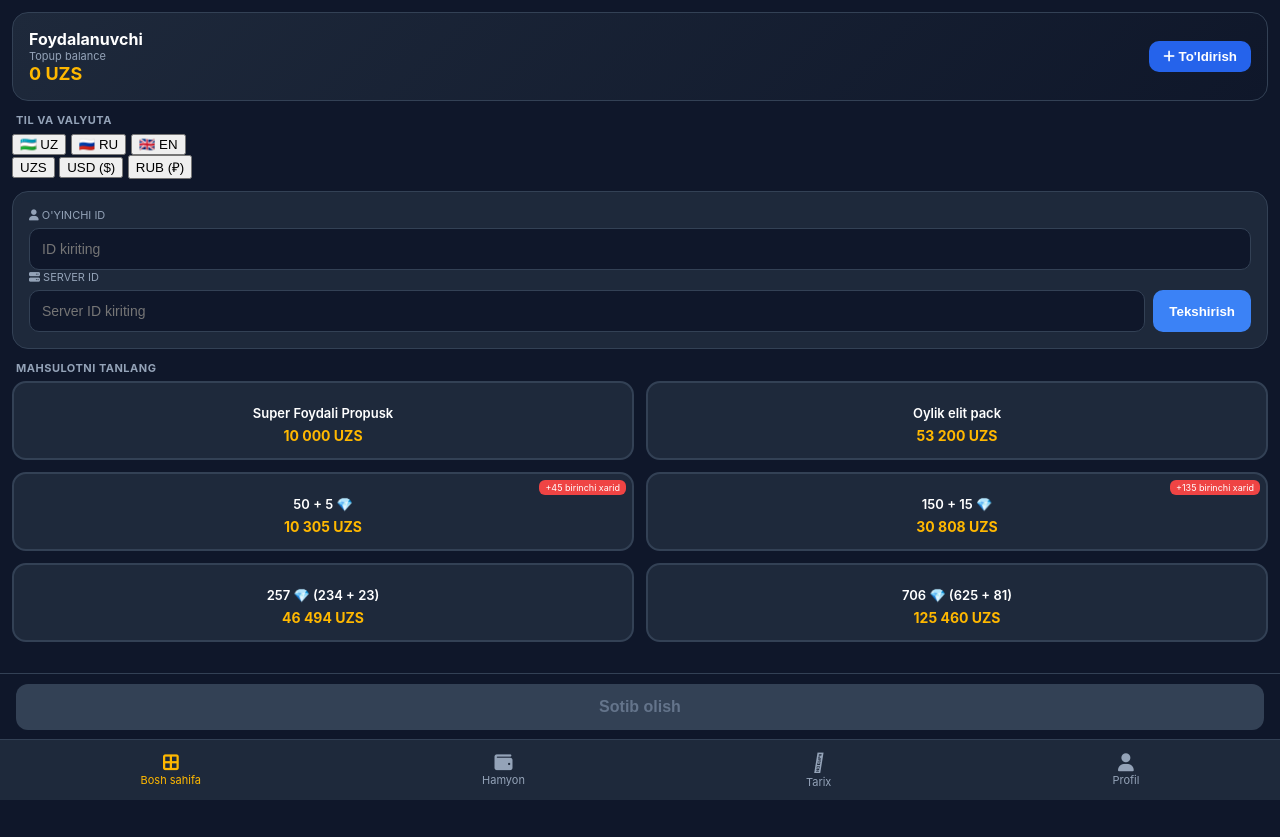
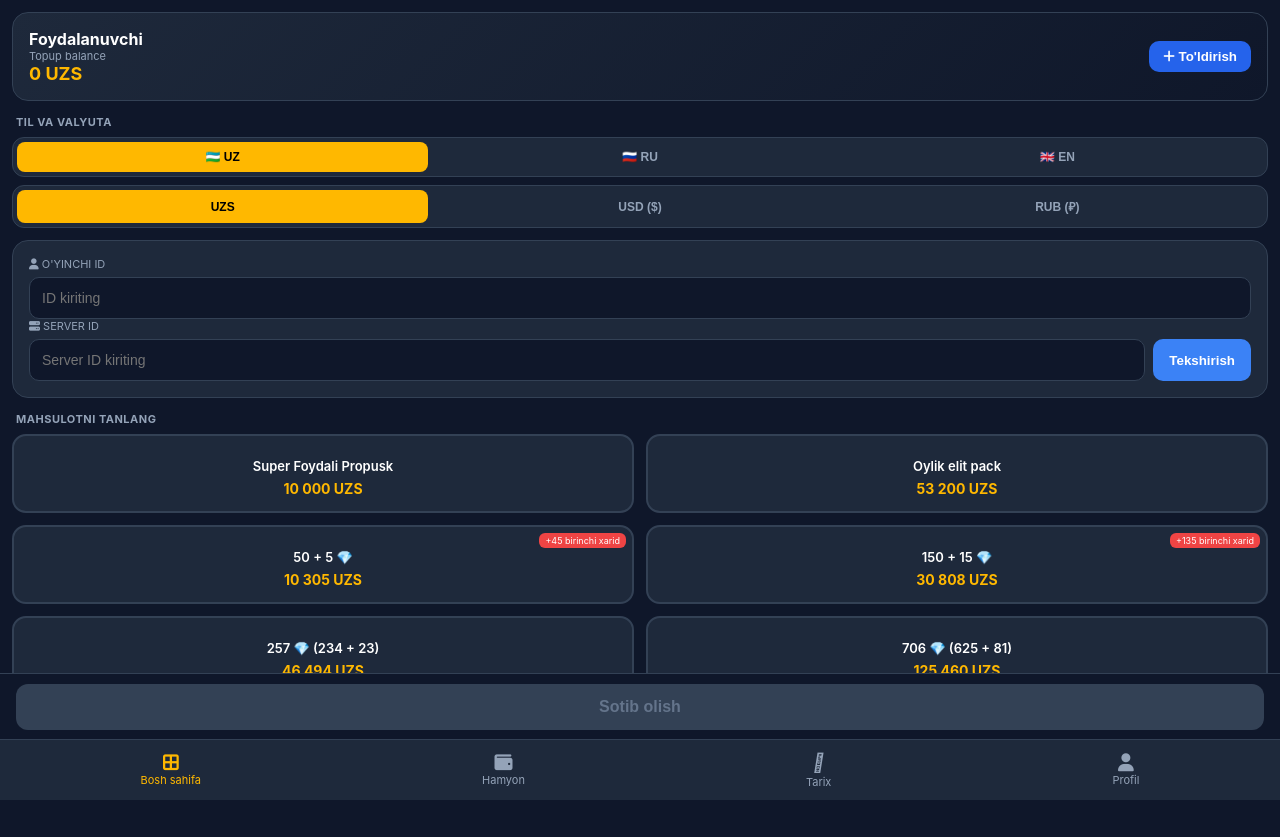
Before and after one commit to aaajavohir944-oss/TIXA_Shop, a plain HTML site: page index.html in a window 1280 px wide. Before the commit the page ends 800 px from the top, so only its background shows below. Drawn offline with Linux system fonts and the light colour scheme; a script that the page names is missing.

Commit message:
Update style.css

```diff
--- a/style.css
+++ b/style.css
@@ -13,7 +13,7 @@ body {
     font-family: -apple-system, BlinkMacSystemFont, 'Segoe UI', Roboto, sans-serif;
     background-color: var(--bg-color);
     color: var(--text-white);
-    padding-bottom: 120px;
+    padding-bottom: 130px;
     user-select: none;
 }
 
@@ -24,7 +24,7 @@ body {
 .section-title {
     font-size: 11px;
     color: var(--text-gray);
-    margin: 12px 0 6px 4px;
+    margin: 14px 0 8px 4px;
     font-weight: bold;
     letter-spacing: 0.5px;
 }
@@ -65,6 +65,40 @@ body {
     border-radius: 10px;
     font-weight: 600;
     cursor: pointer;
+}
+
+/* TIL VA VALYUTA SELEKTORI */
+.controls-row {
+    display: flex;
+    flex-direction: column;
+    gap: 8px;
+}
+
+.pill-group {
+    display: flex;
+    gap: 6px;
+    background: var(--card-bg);
+    padding: 4px;
+    border-radius: 12px;
+    border: 1px solid var(--border-color);
+}
+
+.pill-btn {
+    flex: 1;
+    background: transparent;
+    border: none;
+    color: var(--text-gray);
+    padding: 8px 0;
+    font-size: 12px;
+    font-weight: 600;
+    border-radius: 8px;
+    cursor: pointer;
+    transition: all 0.2s;
+}
+
+.pill-btn.active {
+    background: var(--accent-gold);
+    color: #000;
 }
 
 /* ID & SERVER */
@@ -108,32 +142,7 @@ body {
     border-radius: 10px;
     font-weight: bold;
     cursor: pointer;
-}
-
-/* TABS */
-.region-tabs {
-    display: flex;
-    gap: 8px;
-    overflow-x: auto;
-    padding-bottom: 6px;
-}
-
-.tab-btn {
-    background: var(--card-bg);
-    border: 1px solid var(--border-color);
-    color: var(--text-gray);
-    padding: 8px 14px;
-    border-radius: 8px;
     white-space: nowrap;
-    font-size: 12px;
-    cursor: pointer;
-}
-
-.tab-btn.active {
-    background: var(--accent-gold);
-    color: #000;
-    font-weight: bold;
-    border-color: var(--accent-gold);
 }
 
 /* PRODUCTS */
@@ -217,7 +226,7 @@ body {
     cursor: pointer;
 }
 
-/* STICKY & NAV */
+/* STICKY BUY BAR */
 .sticky-buy-bar {
     position: fixed;
     bottom: 60px;
@@ -247,6 +256,7 @@ body {
     cursor: not-allowed;
 }
 
+/* NAVIGATSIYA */
 .bottom-nav {
     position: fixed;
     bottom: 0;
```
